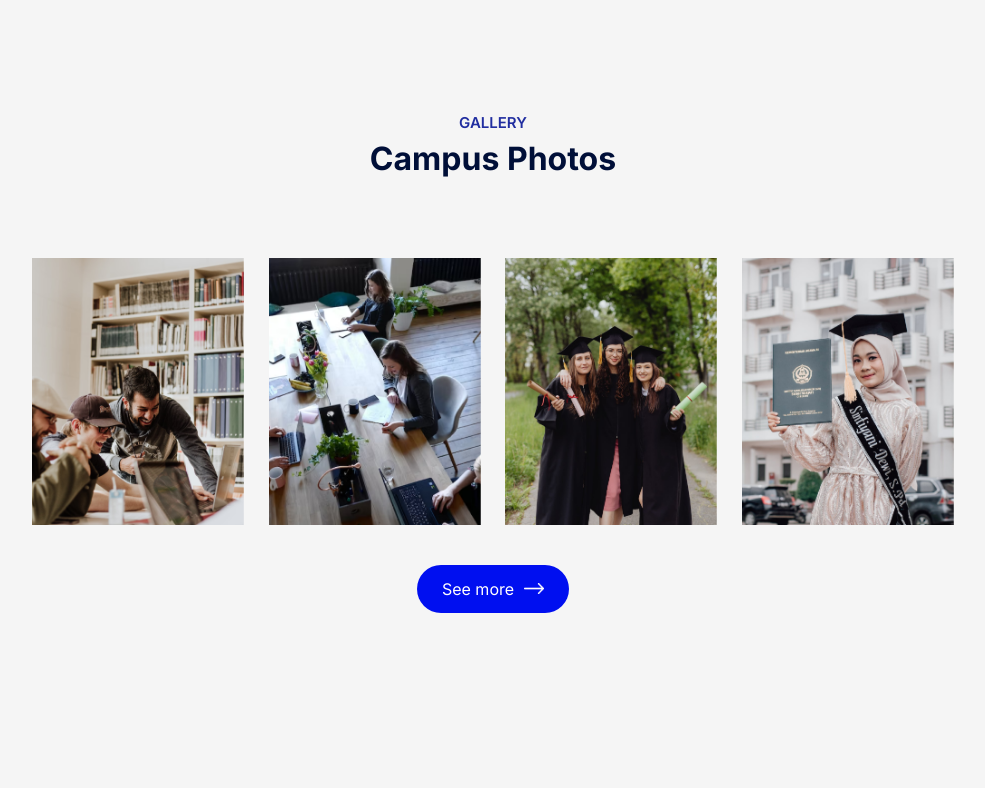
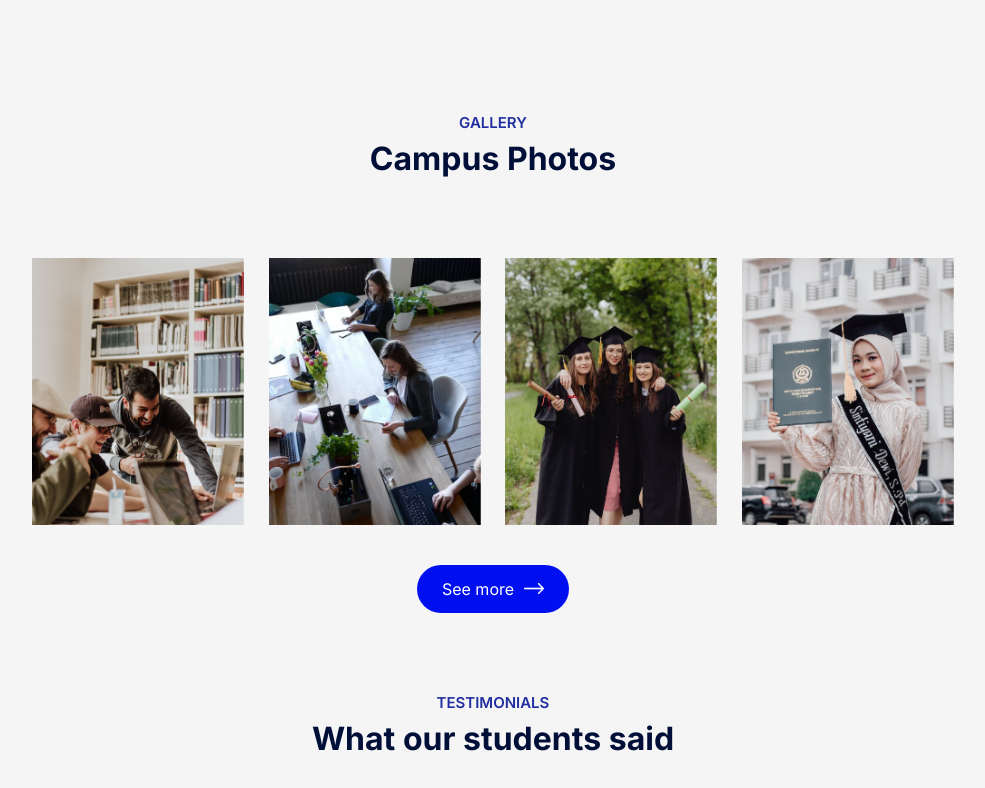
Before and after one commit to Developerfiyin/edusity-webpage, a React (Vite) app: page / in a window 1280 px wide. Shown: the part 1808-2596 px from the top of the page, without its empty margins (147-1132 px from the left). Before the commit the page ends 2501 px from the top, so only its background shows below. Built offline with nearby package versions, Linux system fonts and the light colour scheme.

Commit message:
Created testimonials inside of the components folder

```diff
--- a/src/App.jsx
+++ b/src/App.jsx
@@ -3,6 +3,7 @@ import Campus from "./Components/Campus/campus.";
 import Hero from "./Components/Hero/Hero";
 import Navbar from "./Components/Navbar/Navbar";
 import Programs from "./Components/Programs/programs";
+import Testimonials from "./Components/Testimonials/testimonials";
 import Title from "./Components/Title/title";
 const App = () => {
   return (
@@ -15,6 +16,8 @@ const App = () => {
         <About />
         <Title subTitle="GALLERY" title="Campus Photos" />
         <Campus />
+        <Title subTitle="TESTIMONIALS" title="What our students said" />
+        <Testimonials />
       </div>
     </div>
   );
--- /dev/null
+++ b/src/Components/Testimonials/testimonials.jsx
@@ -0,0 +1,6 @@
+import "./testimonials.css";
+
+const Testimonials = () => {
+  return <div></div>;
+};
+export default Testimonials;
```
Also changed, not shown: src/Components/Testimonials/testimonials.css (added).
